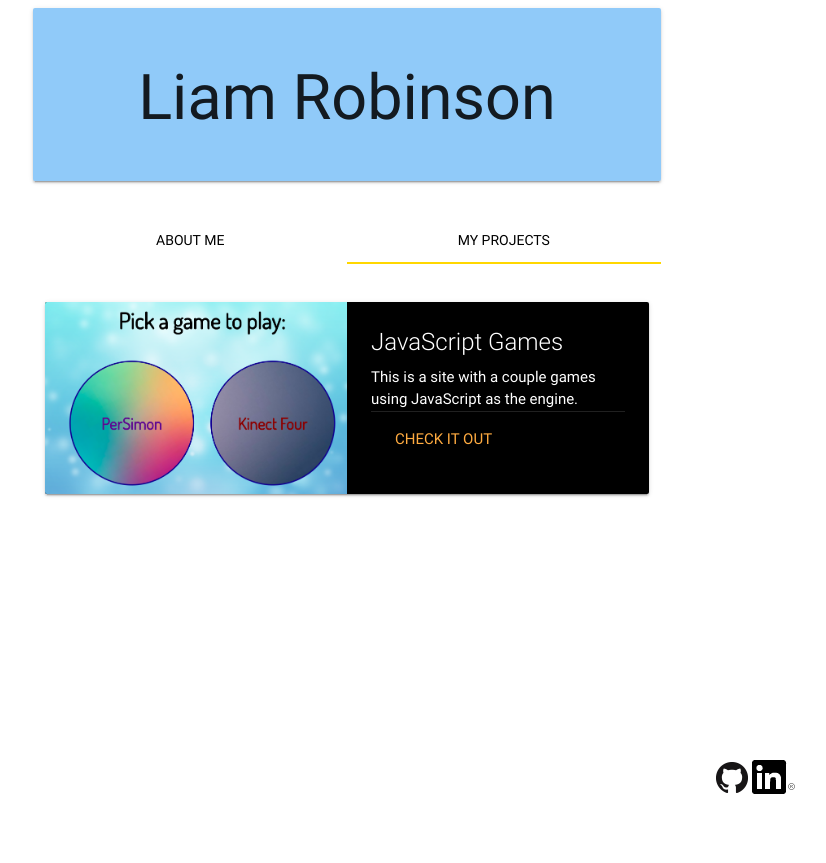
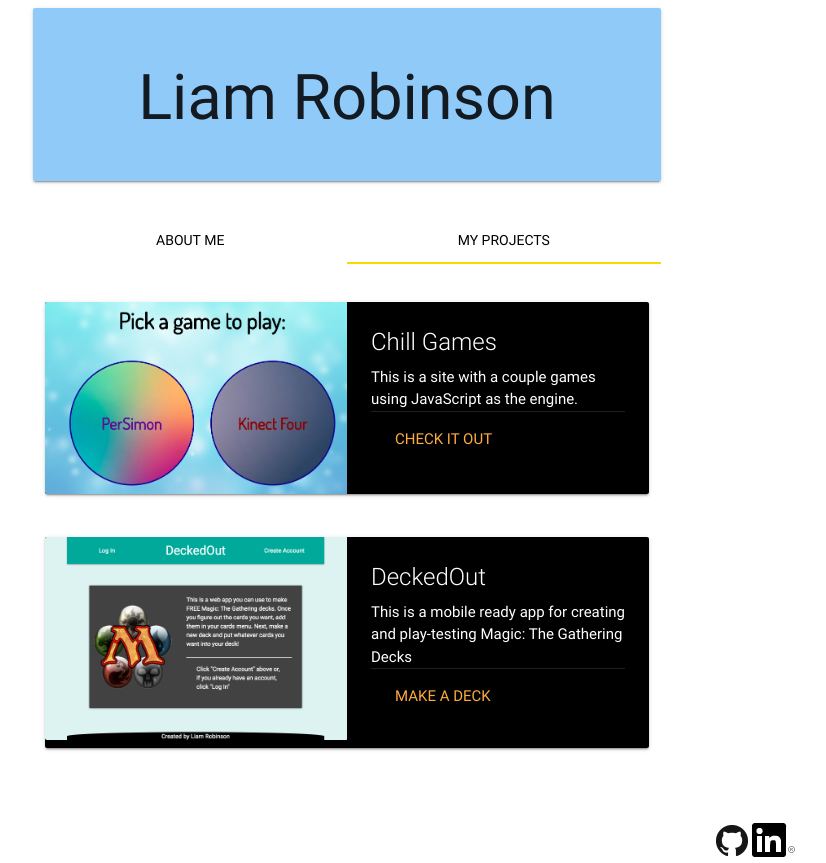
Before and after one commit to LiamTRobinson/profile_site, a plain HTML site: page index.html in a window 1280 px wide. Both pictures are taken after a click on the link "MY PROJECTS". Shown: the whole page, without its empty margins (293-1119 px from the left). Before the commit the page ends 800 px from the top, so only its background shows below. Drawn offline with nearby package versions, Linux system fonts and the light colour scheme.

Commit message:
add project 2

```diff
--- a/index.html
+++ b/index.html
@@ -29,16 +29,32 @@
 				</div>
 				<div id="my-projects" class="col">
 					<div class="row">
-						<div class="col">
+						<div class="col s12">
 							<div class="card card-large black horizontal">
 								<div class="card-image">
 									<img src="games.png">
 								</div>
 								<div class="card-content white-text">
-									<div class="card-title">JavaScript Games</div>
+									<div class="card-title">Chill Games</div>
 									<p>This is a site with a couple games using JavaScript as the engine.</p>
 									<div class="card-action white-text">
 										<a href="https://liamtrobinson.github.io/Simon/index.html" target="_blank">Check it out</a>
+									</div>
+								</div>
+							</div>
+						</div>
+					</div>
+					<div class="row">
+						<div class="col s12">
+							<div class="card card-large black horizontal">
+								<div class="card-image">
+									<img src="mtg.png">
+								</div>
+								<div class="card-content white-text">
+									<div class="card-title">DeckedOut</div>
+									<p>This is a mobile ready app for creating and play-testing Magic: The Gathering Decks</p>
+									<div class="card-action white-text">
+										<a href="https://quiet-tor-58343.herokuapp.com/" target="_blank">Make a deck</a>
 									</div>
 								</div>
 							</div>
```
Also changed, not shown: mtg.png (added).
